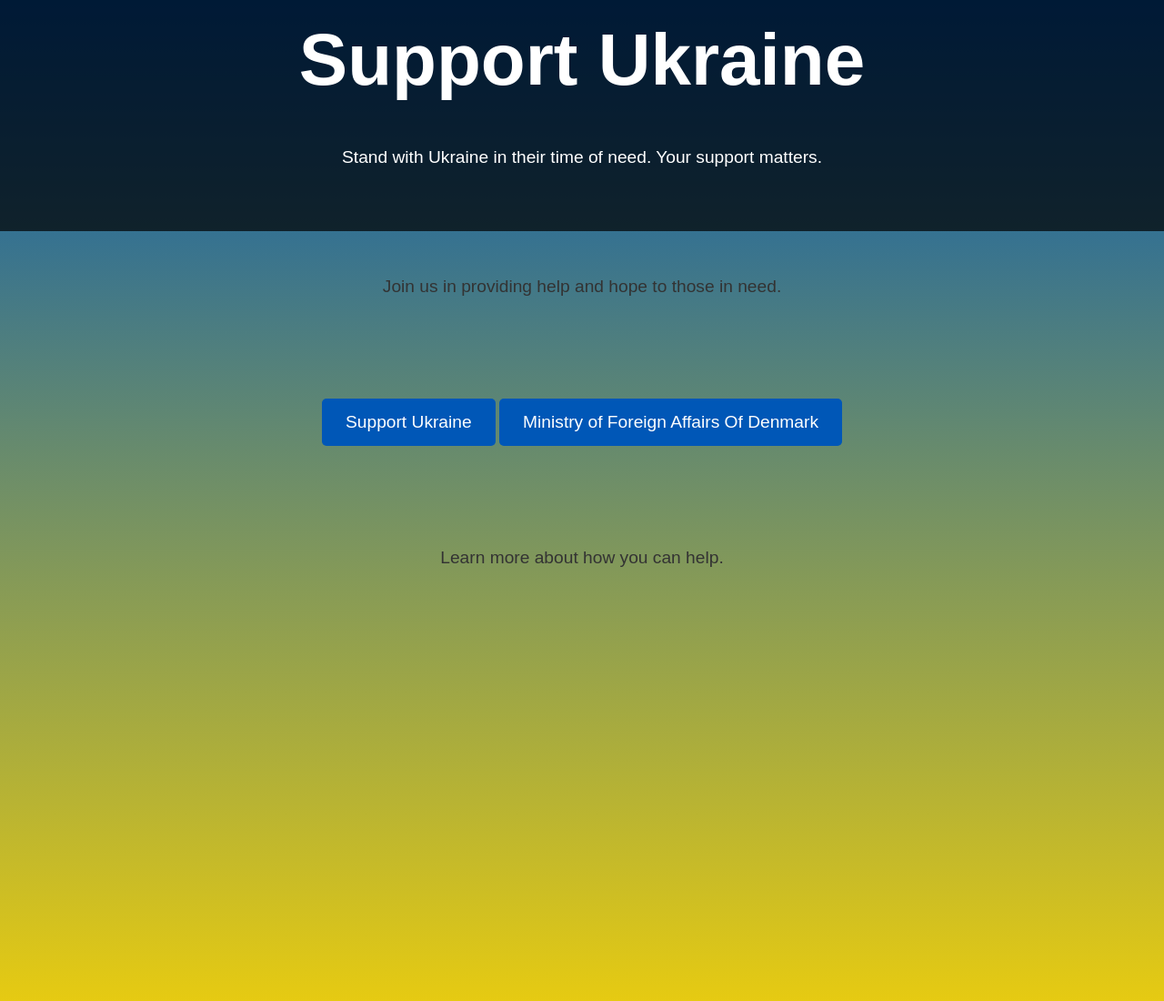
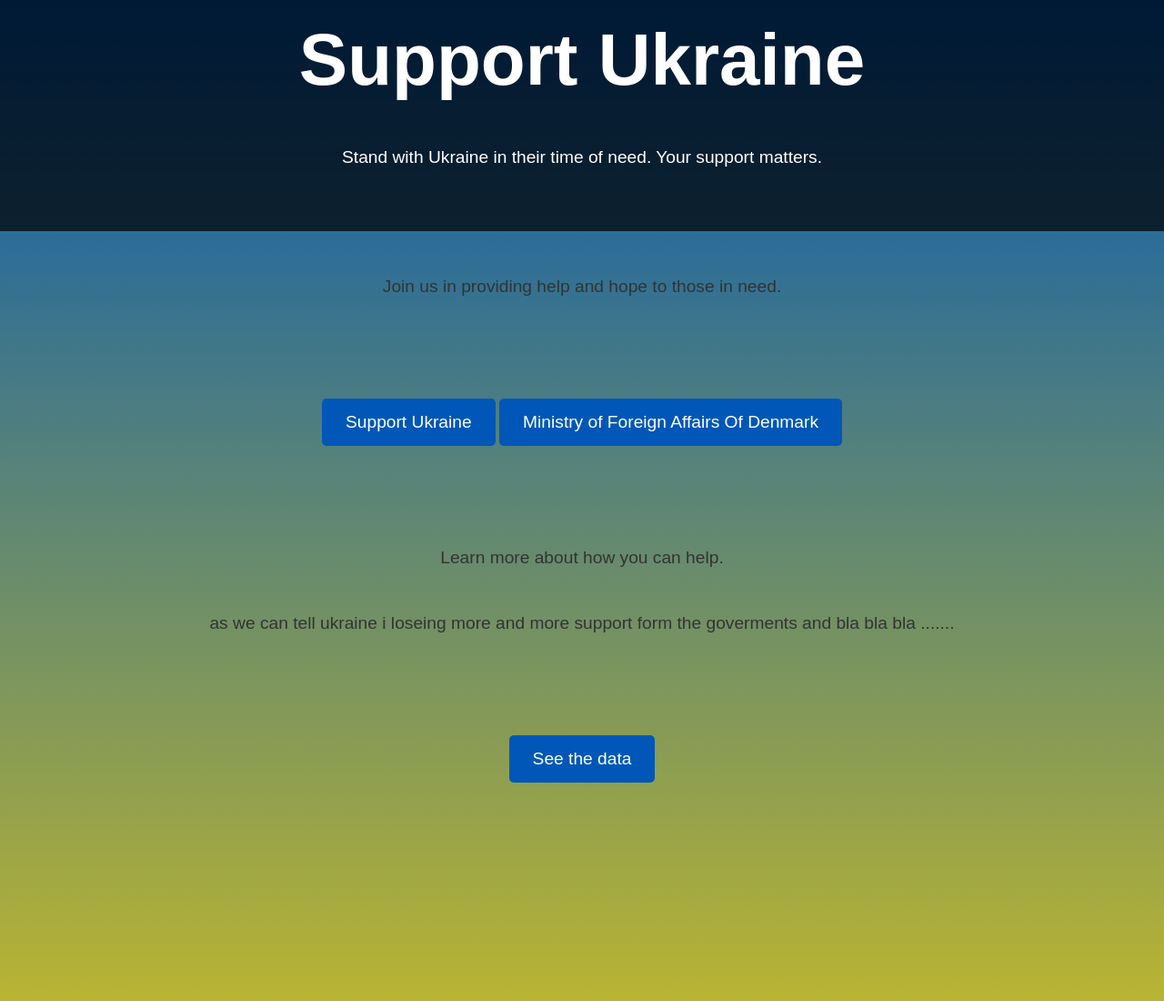
Before and after one commit to AndreasRG/portfolio-6-common-consultancy, a plain HTML site: page supportukraine main.html in a window 1280 px wide. Shown: the top 1100 px of the page at 91% size. Drawn offline with nearby package versions, Linux system fonts and the light colour scheme; no server answers.

Commit message:
made some changes to the frontpage and removed unnecessary js

```diff
--- a/supportukraine main.html
+++ b/supportukraine main.html
@@ -19,18 +19,28 @@
 </header>
 
 <main>
-
+<section id="Intro">
   <p>Join us in providing help and hope to those in need.</p>
   <a href="https://www.rodekors.dk/stoet/ukraine?utm_source=google&utm_medium=paid&utm_campaign=ukraine&gad_source=1&gclid=Cj0KCQiAvP-6BhDyARIsAJ3uv7bT2-w3zDFN45BGpZK35gaVtIgeQcMqAK9NUULowupoY4Db40SQzn0aAoqYEALw_wcB" target="_blank" class="button">Support Ukraine</a>
   <a href="https://um.dk/en/foreign-policy/danish-support-for-ukraine" target="_blank" class="button">Ministry of Foreign Affairs Of Denmark </a>
   <p>Learn more about how you can help.</p>
+</section>
+
+<section id="ShowSupport">
+  <div>
+    <p> as we can tell ukraine i loseing more and more support form the goverments and  bla bla bla ....... </p>
+
+    <a href="index.html" target="_blank" class="button">See the data</a>
+  </div>
+
+</section>
+
 </main>
 
 <footer>
   <p>&copy; 2024 Support Ukraine Initiative. All Rights Reserved.</p>
 </footer>
-<script src="supportukraine%20index.js"></script>
-<script src="supportukraine%20script.js"></script>
+
 
 
 </body>
```
